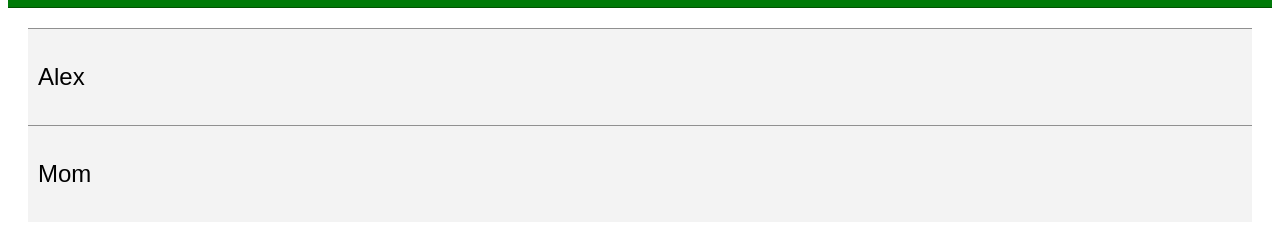
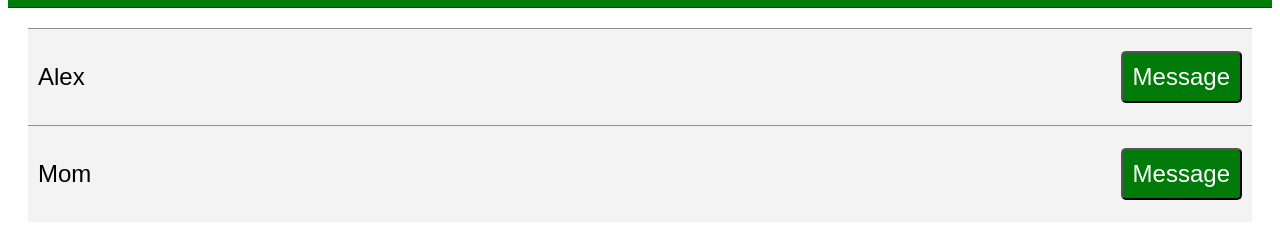
Before and after one commit to rustech-repo/android-oldmessenger, a plain HTML site: page index.html in a window 1280 px wide. Shown: the part 78-316 px from the top of the page. Drawn offline with Linux system fonts and the light colour scheme.

Commit message:
Adding contacts

```diff
--- a/index.html
+++ b/index.html
@@ -14,9 +14,11 @@
         <div class="contacts">
             <div class="contact">
                 <p>Alex</p>
+                <button>Message</button>
             </div>
             <div class="contact">
                 <p>Mom</p>
+                <button>Message</button>
             </div>
         </div>
     </div>
--- a/style.css
+++ b/style.css
@@ -15,9 +15,20 @@ div {
     font-family: Droidsans, sans-serif;
 }
 .contact {
+    display: flex;
     background-color: #f3f3f3;
     padding: 10px;
     padding-left: 10px;
     border-top: 1px solid #909090;
     font-size: 24px;
+    justify-content: space-between;
+    align-items: center;
 }
+.contact button {
+    background-color: #007a08;
+    color: white;
+    border-radius: 5px;
+    padding: 10px;
+    font-size: 24px;
+    cursor: pointer;
+}
```
